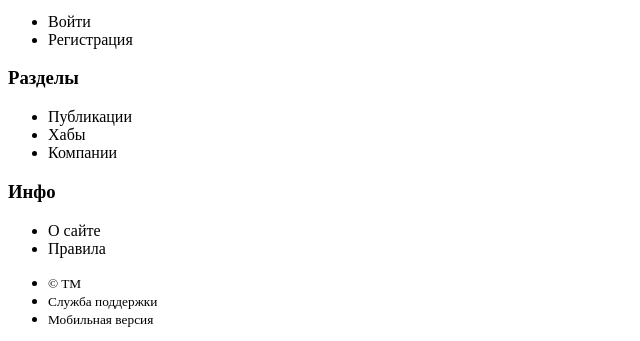
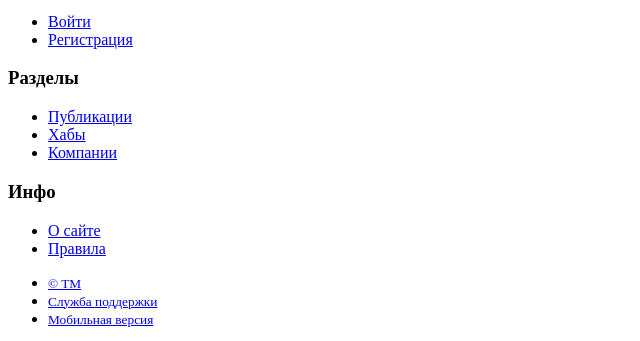
Before and after one commit to Yevs/kottans-homework, a plain HTML site: page week01/lec1/habr.html in a window 1280 px wide. Shown: the part 4158-4499 px from the top of the page, without its empty margins (0-640 px from the left). Drawn offline with Linux system fonts and the light colour scheme.

Commit message:
added links to footer nav

```diff
--- a/week01/lec1/habr.html
+++ b/week01/lec1/habr.html
@@ -118,7 +118,7 @@
         <!-- работа со статьёй -->
         <section>
             <!-- рейтинг статьи -->
-            <!-- хотелось это впихнуть в dl, но тогда dl съесть кнопки голосования -->
+            <!-- хотелось это впихнуть в dl, но тогда dl съест кнопки голосования -->
             <section>
                 <a href=#><img src=/img/upvote.png alt=upvote></a>
                 <span>-5</span>
@@ -168,8 +168,8 @@
                     </section>
                     <section>
                         <span>0</span>
-                        <a href=#><img src=/img/upvote.png alt="upvote"></a>
-                        <a href=#><img src=/img/downvote.png alt="downvote"></a>
+                        <a href=#><img src=/img/upvote.png alt=upvote></a>
+                        <a href=#><img src=/img/downvote.png alt=downvote></a>
                     </section>
                 </header>
                 <p>Lorem ipsum dolor sit amet, consectetur adipisicing elit. Beatae dolorem nulla quidem libero similique est rerum in atque accusamus repudiandae laboriosam officiis nesciunt reiciendis culpa suscipit, sint tenetur rem amet.</p>
@@ -186,8 +186,8 @@
                     </section>
                     <section>
                         <span>0</span>
-                        <a href=#><img src=/img/upvote.png alt="upvote"></a>
-                        <a href=#><img src=/img/downvote.png alt="downvote"></a>
+                        <a href=#><img src=/img/upvote.png alt=upvote></a>
+                        <a href=#><img src=/img/downvote.png alt=downvote></a>
                     </section>
                 </header>
                 <p>Lorem ipsum dolor sit amet, consectetur adipisicing elit. Beatae dolorem nulla quidem libero similique est rerum in atque accusamus repudiandae laboriosam officiis nesciunt reiciendis culpa suscipit, sint tenetur rem amet.</p>
@@ -202,12 +202,12 @@
             <!-- не уверен, надо ли здесь article, мб, просто li? -->
             <article>
                 <h1><a href=#>Еврокомиссия хочет поставить точку в антимонопольном деле Google</a></h1>
-                <img src=/img/commments.png alt="Комментариев">
+                <img src=/img/commments.png alt=Комментариев>
                 <span>0</span>
             </article>
             <article>
                 <h1><a href=#>Еврокомиссия хочет поставить точку в антимонопольном деле Google</a></h1>
-                <img src=/img/commments.png alt="Комментариев">
+                <img src=/img/commments.png alt=Комментариев>
                 <span>0</span>
             </article>
         </aside>
@@ -354,31 +354,31 @@
     <nav>
         <section>
             <ul>
-                <li>Войти</li>
-                <li>Регистрация</li>
+                <li><a href=#>Войти</a></li>
+                <li><a href=#>Регистрация</a></li>
             </ul>
         </section>
         <section>
             <h1>Разделы</h1>
             <ul>
-                <li>Публикации</li>
-                <li>Хабы</li>
-                <li>Компании</li>
+                <li><a href=#>Публикации</a></li>
+                <li><a href=#>Хабы</a></li>
+                <li><a href=#>Компании</a></li>
             </ul>
         </section>
         <section>
             <h1>Инфо</h1>
             <ul>
-                <li>О сайте</li>
-                <li>Правила</li>
+                <li><a href=#>О сайте</a></li>
+                <li><a href=#>Правила</a></li>
             </ul>
         </section>
         <section>
             <!-- не уверен, надо ли здесь везде small -->
             <ul>
-                <li><small>&copy; TM</small></li>
-                <li><small>Служба поддержки</small></li>
-                <li><small>Мобильная версия</small></li>
+                <li><small><a href=#>&copy; TM</a></small></li>
+                <li><small><a href=#>Служба поддержки</a></small></li>
+                <li><small><a href=#>Мобильная версия</a></small></li>
             </ul>
         </section>
         <address>
```
